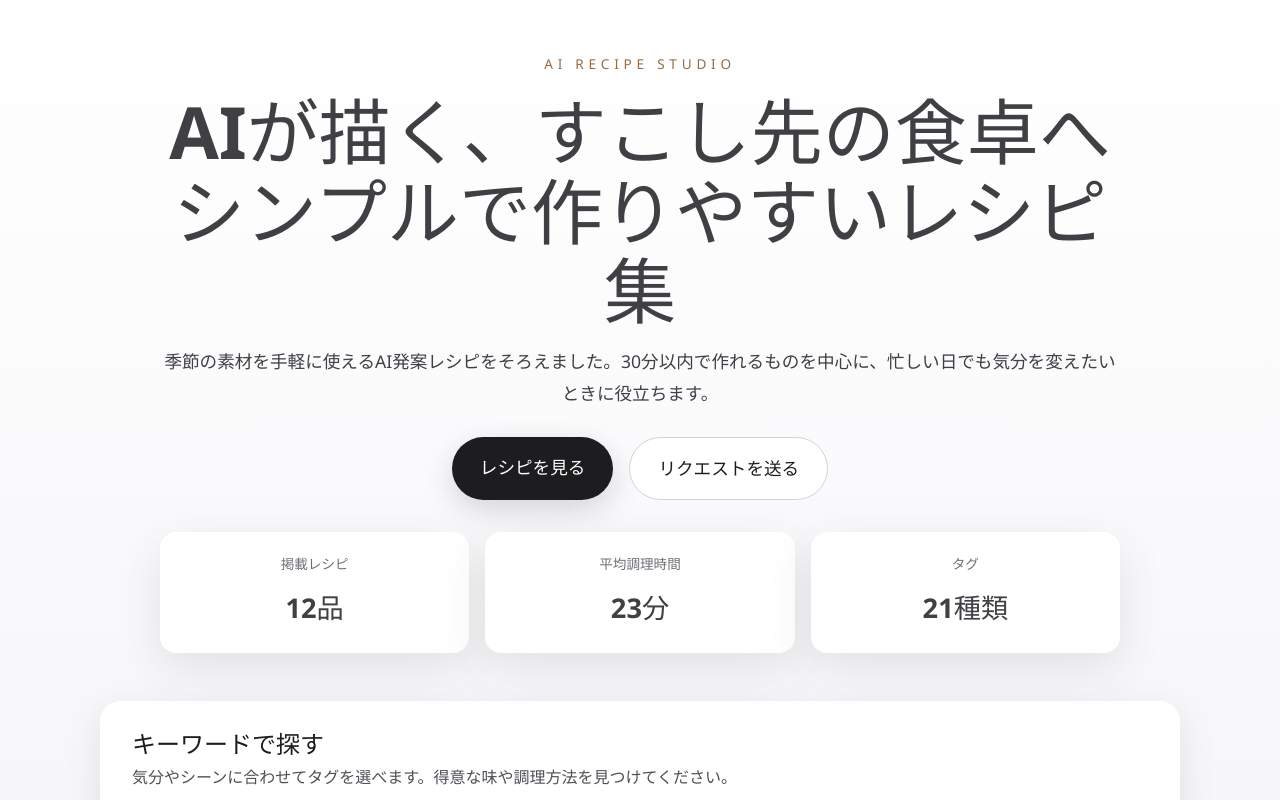
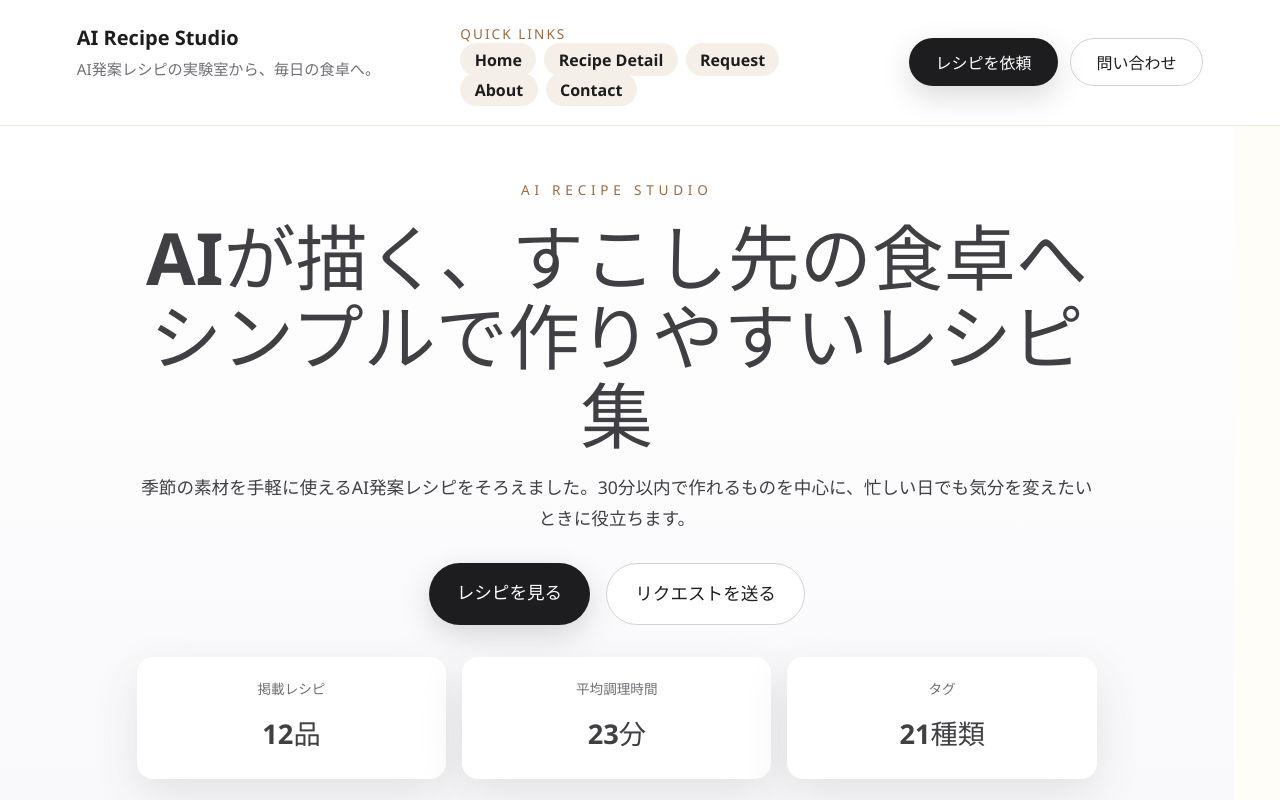
Before and after one commit to NakayamaNaoto/recipe-site, a React (Vite) app: page / in a window 1280 px wide. Shown: the top 800 px of the page. Built offline with nearby package versions, Linux system fonts and the light colour scheme.

Commit message:
ヘッダーとフッターを追加

```diff
--- a/src/App.css
+++ b/src/App.css
@@ -1,5 +1,176 @@
 #root {
     min-height: 100vh;
+}
+
+.site-shell {
+    min-height: 100vh;
+    display: flex;
+    flex-direction: column;
+    background: #fffdf8;
+    color: #1d1d1f;
+}
+
+.site-header {
+    display: grid;
+    grid-template-columns: repeat(auto-fit, minmax(220px, 1fr));
+    gap: 1.5rem;
+    padding: 1.5rem clamp(1rem, 6vw, 6rem);
+    background: #ffffff;
+    border-bottom: 1px solid #ece7df;
+}
+
+.site-brand {
+    display: flex;
+    flex-direction: column;
+    gap: 0.35rem;
+}
+
+.site-logo {
+    font-size: 1.25rem;
+    font-weight: 700;
+    text-decoration: none;
+    color: inherit;
+}
+
+.site-brand p {
+    margin: 0;
+    color: #6f6f77;
+    font-size: 0.95rem;
+}
+
+.quick-links {
+    display: flex;
+    flex-direction: column;
+    gap: 0.35rem;
+}
+
+.quick-links__title {
+    margin: 0;
+    font-size: 0.85rem;
+    letter-spacing: 0.15em;
+    text-transform: uppercase;
+    color: #9a6b42;
+}
+
+.quick-links ul {
+    list-style: none;
+    margin: 0;
+    padding: 0;
+    display: flex;
+    flex-wrap: wrap;
+    gap: 0.5rem;
+}
+
+.quick-links li a {
+    text-decoration: none;
+    color: #1d1d1f;
+    font-weight: 600;
+    background: #f5efe7;
+    padding: 0.35rem 0.9rem;
+    border-radius: 999px;
+    transition: transform 140ms ease;
+}
+
+.quick-links li a:hover {
+    transform: translateY(-1px);
+}
+
+.site-header__cta {
+    display: flex;
+    gap: 0.75rem;
+    align-items: center;
+    justify-content: flex-end;
+    flex-wrap: wrap;
+}
+
+.primary-link,
+.ghost-link {
+    display: inline-flex;
+    align-items: center;
+    justify-content: center;
+    padding: 0.7rem 1.6rem;
+    border-radius: 999px;
+    font-weight: 600;
+    text-decoration: none;
+    border: 1px solid transparent;
+    cursor: pointer;
+    transition:
+        transform 160ms ease,
+        box-shadow 160ms ease,
+        opacity 160ms ease;
+}
+
+.primary-link {
+    background: #1d1d1f;
+    color: #ffffff;
+    box-shadow: 0 10px 30px rgba(0, 0, 0, 0.15);
+}
+
+.ghost-link {
+    background: transparent;
+    color: #1d1d1f;
+    border-color: #d2d2da;
+}
+
+.primary-link:hover,
+.ghost-link:hover {
+    transform: translateY(-2px);
+}
+
+.site-main {
+    flex: 1;
+    display: flex;
+    width: 100%;
+}
+
+.site-footer {
+    padding: 3rem clamp(1rem, 6vw, 6rem) 3.5rem;
+    background: #131316;
+    color: #f5f5f7;
+}
+
+.footer-cta {
+    max-width: 960px;
+    margin: 0 auto;
+    text-align: center;
+    display: flex;
+    flex-direction: column;
+    gap: 1rem;
+}
+
+.footer-cta h2 {
+    margin: 0;
+    font-size: 1.8rem;
+}
+
+.footer-cta p {
+    margin: 0;
+    color: #d5d5dd;
+    line-height: 1.7;
+}
+
+.footer-cta__actions {
+    display: flex;
+    gap: 1rem;
+    justify-content: center;
+    flex-wrap: wrap;
+}
+
+.footer-note {
+    text-align: center;
+    margin: 2rem 0 0;
+    font-size: 0.85rem;
+    color: #9d9da7;
+}
+
+@media (max-width: 720px) {
+    .site-header {
+        grid-template-columns: 1fr;
+    }
+
+    .site-header__cta {
+        justify-content: flex-start;
+    }
 }
 
 .page {
--- a/src/App.tsx
+++ b/src/App.tsx
@@ -1,5 +1,6 @@
 import "./App.css";
 import { BrowserRouter, Route, Routes } from "react-router-dom";
+import SiteLayout from "./components/SiteLayout";
 import HomePage from "./pages/HomePage";
 import RecipeDetailPage from "./pages/RecipeDetailPage";
 import RequestPage from "./pages/RequestPage";
@@ -9,12 +10,14 @@ import ContactPage from "./pages/ContactPage";
 const App = () => (
     <BrowserRouter>
         <Routes>
+            <Route element={<SiteLayout />}>
                 <Route path="/" element={<HomePage />} />
                 <Route path="/recipe/:id" element={<RecipeDetailPage />} />
                 <Route path="/request" element={<RequestPage />} />
                 <Route path="/about" element={<AboutPage />} />
                 <Route path="/contact" element={<ContactPage />} />
                 <Route path="*" element={<HomePage />} />
+            </Route>
         </Routes>
     </BrowserRouter>
 );
--- /dev/null
+++ b/src/components/SiteLayout.tsx
@@ -0,0 +1,66 @@
+import { Link, Outlet } from "react-router-dom";
+import { recipes } from "../data/recipes";
+
+const SiteLayout = () => {
+    const detailLink = recipes.length > 0 ? `/recipe/${recipes[0].id}` : "/";
+    const quickLinks = [
+        { path: "/", label: "Home" },
+        { path: detailLink, label: "Recipe Detail" },
+        { path: "/request", label: "Request" },
+        { path: "/about", label: "About" },
+        { path: "/contact", label: "Contact" },
+    ];
+
+    return (
+        <div className="site-shell">
+            <header className="site-header">
+                <div className="site-brand">
+                    <Link to="/" className="site-logo">
+                        AI Recipe Studio
+                    </Link>
+                    <p>AI発案レシピの実験室から、毎日の食卓へ。</p>
+                </div>
+                <nav className="quick-links" aria-label="Quick Links">
+                    <p className="quick-links__title">Quick Links</p>
+                    <ul>
+                        {quickLinks.map((link) => (
+                            <li key={link.path}>
+                                <Link to={link.path}>{link.label}</Link>
+                            </li>
+                        ))}
+                    </ul>
+                </nav>
+                <div className="site-header__cta">
+                    <Link to="/request" className="primary-link">
+                        レシピを依頼
+                    </Link>
+                    <Link to="/contact" className="ghost-link">
+                        問い合わせ
+                    </Link>
+                </div>
+            </header>
+
+            <main className="site-main">
+                <Outlet />
+            </main>
+
+            <footer className="site-footer">
+                <div className="footer-cta">
+                    <h2>リクエストやお問い合わせをいつでも歓迎しています</h2>
+                    <p>使い切りたい食材やアレルギー対応など、フォームから気軽にお知らせください。AIシェフが次のレシピ案を考えます。</p>
+                    <div className="footer-cta__actions">
+                        <Link to="/request" className="primary-link">
+                            リクエストフォームへ
+                        </Link>
+                        <Link to="/contact" className="ghost-link">
+                            お問い合わせへ
+                        </Link>
+                    </div>
+                </div>
+                <p className="footer-note">© {new Date().getFullYear()} AI Recipe Studio</p>
+            </footer>
+        </div>
+    );
+};
+
+export default SiteLayout;
```
Lines whose indentation alone changed are shown as unchanged.
